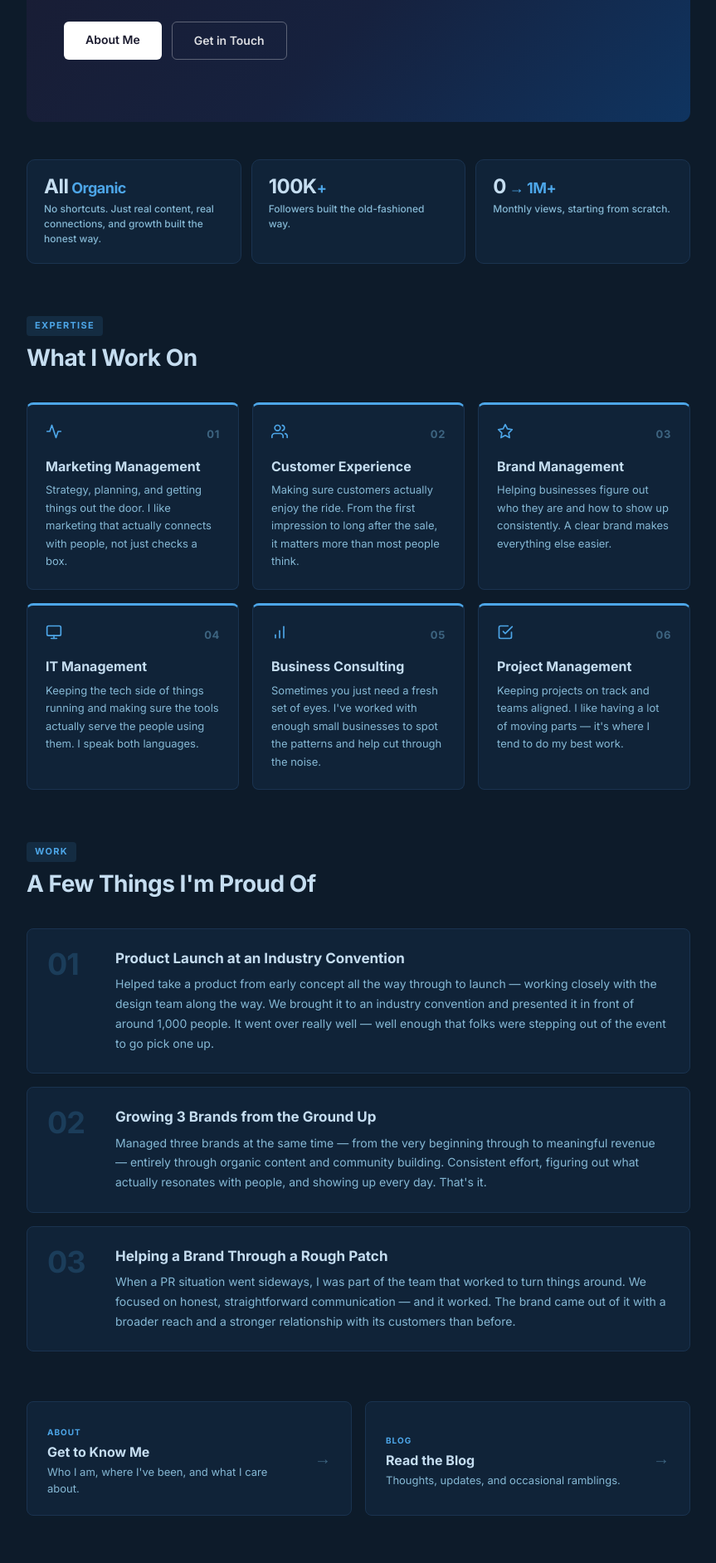
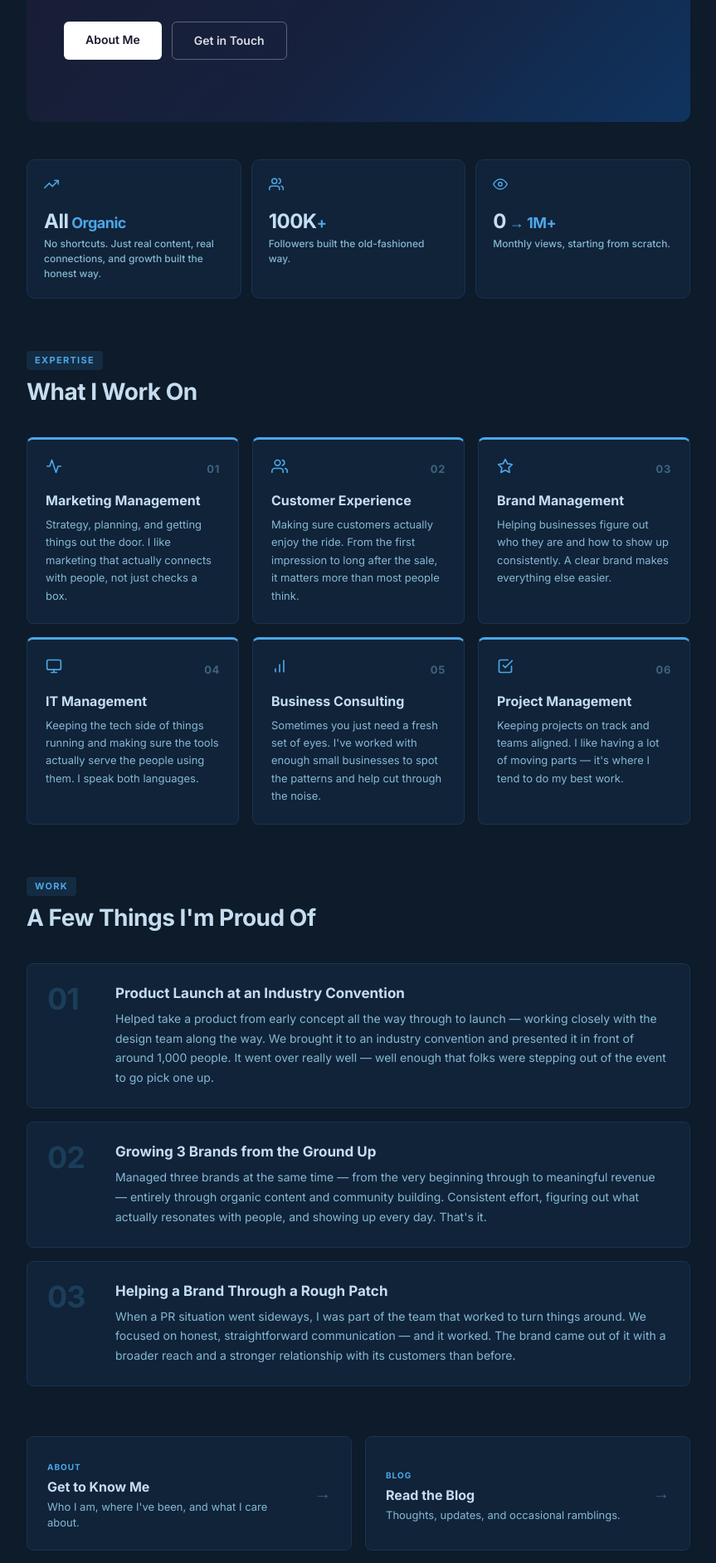
Before and after one commit to haye8277/haye8277.github.io, a Jekyll site: the page built from index.html, in a window 1280 px wide. Shown: the part 470-2354 px from the top of the page at 83% size, without its empty margins (208-1071 px from the left). Built offline with Jekyll 4.4.1, drawn with Linux system fonts in a browser that asks for light colours.

Commit message:
Add icons to homepage stats section
Trending-up for organic growth, users for followers, eye for monthly views.

Co-Authored-By: Claude Sonnet 4.6 <noreply@anthropic.com>

```diff
--- a/_sass/_layout.scss
+++ b/_sass/_layout.scss
@@ -577,6 +577,11 @@
     border: 1px solid $grey-color-light;
     border-radius: 10px;
     padding: 20px;
+}
+
+.ri-stat-icon {
+    color: $brand-color;
+    margin-bottom: 10px;
 }
 
 .ri-stat-number {
--- a/index.html
+++ b/index.html
@@ -21,14 +21,23 @@ title: Meet Kneejar
 
 <div class="ri-stats">
   <div class="ri-stat">
+    <div class="ri-stat-icon">
+      <svg xmlns="http://www.w3.org/2000/svg" width="18" height="18" viewBox="0 0 24 24" fill="none" stroke="currentColor" stroke-width="2" stroke-linecap="round" stroke-linejoin="round"><polyline points="23 6 13.5 15.5 8.5 10.5 1 18"/><polyline points="17 6 23 6 23 12"/></svg>
+    </div>
     <span class="ri-stat-number">All<span class="ri-stat-plus"> Organic</span></span>
     <span class="ri-stat-label">No shortcuts. Just real content, real connections, and growth built the honest way.</span>
   </div>
-<div class="ri-stat">
+  <div class="ri-stat">
+    <div class="ri-stat-icon">
+      <svg xmlns="http://www.w3.org/2000/svg" width="18" height="18" viewBox="0 0 24 24" fill="none" stroke="currentColor" stroke-width="2" stroke-linecap="round" stroke-linejoin="round"><path d="M17 21v-2a4 4 0 0 0-4-4H5a4 4 0 0 0-4 4v2"/><circle cx="9" cy="7" r="4"/><path d="M23 21v-2a4 4 0 0 0-3-3.87"/><path d="M16 3.13a4 4 0 0 1 0 7.75"/></svg>
+    </div>
     <span class="ri-stat-number">100K<span class="ri-stat-plus">+</span></span>
     <span class="ri-stat-label">Followers built the old-fashioned way.</span>
   </div>
   <div class="ri-stat">
+    <div class="ri-stat-icon">
+      <svg xmlns="http://www.w3.org/2000/svg" width="18" height="18" viewBox="0 0 24 24" fill="none" stroke="currentColor" stroke-width="2" stroke-linecap="round" stroke-linejoin="round"><path d="M1 12s4-8 11-8 11 8 11 8-4 8-11 8-11-8-11-8z"/><circle cx="12" cy="12" r="3"/></svg>
+    </div>
     <span class="ri-stat-number">0<span class="ri-stat-plus"> → 1M+</span></span>
     <span class="ri-stat-label">Monthly views, starting from scratch.</span>
   </div>
```
